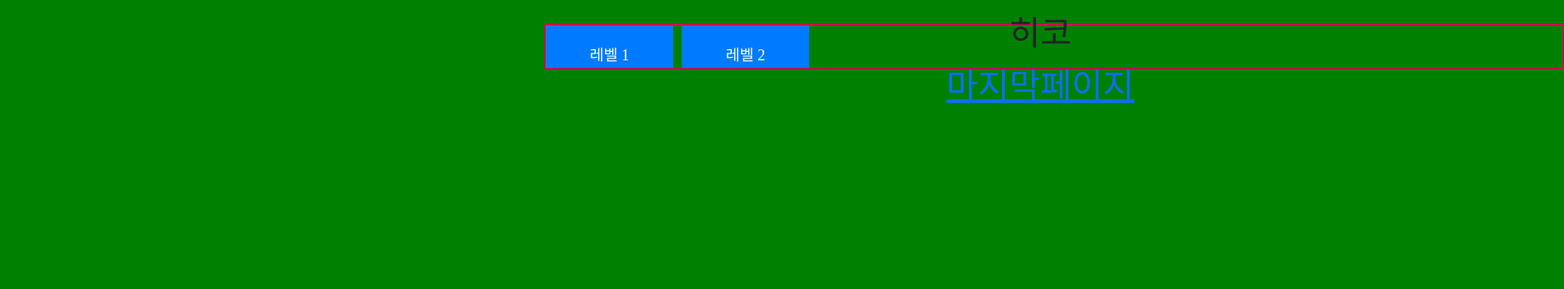
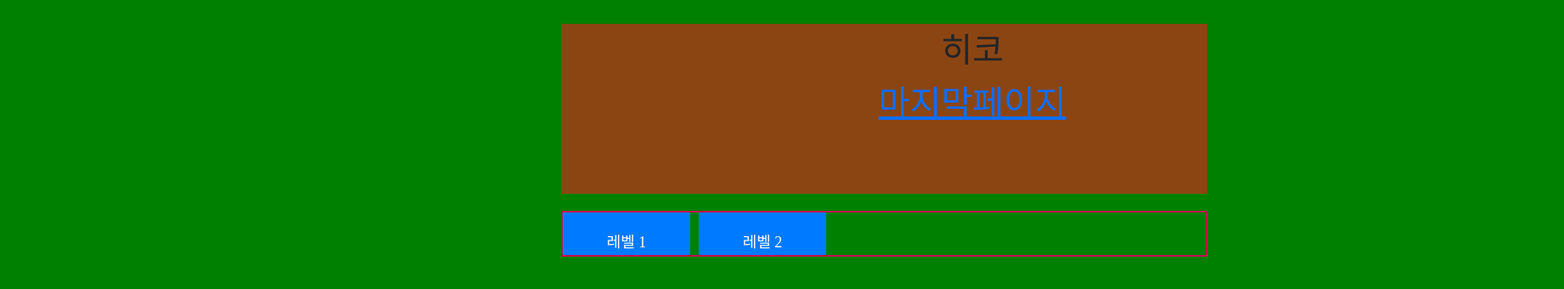
Before and after one commit to mnyu123/HiKo, a React (Create React App) app: page / in a window 1280 px wide. Shown: the top 340 px of the page at 85% size, 1840 px wide, since content can reach past the window. Built offline with nearby package versions, Linux system fonts and the light colour scheme; a web font is replaced by a local one.

Commit message:
시험버전 : 첫페이지 -> 두번째페이지 -> 마지막페이지 이동 가능함

```diff
--- a/src/App.css
+++ b/src/App.css
@@ -1,8 +1,8 @@
 body {
-  display: flex;
+  display: flex ;
   flex-direction: column;
-  align-items: center;
-  justify-content: center;
+  align-items: center ;
+  justify-content: center ;
   height: 100vh;
   margin: 0;
   background-color: #f0f0f0;
--- /dev/null
+++ b/src/css/first.css
@@ -0,0 +1,24 @@
+.mw {
+    max-width: 800px; /* 페이지의 최대 너비 설정 */
+    margin: 0 auto; /* 가운데 정렬 */
+    padding: 20px; /* 페이지 컨텐츠와 경계 사이의 간격 조정 */
+  }
+
+  /* 네비게이션 스타일링 */
+  .first-nav {
+    background-color: #8B4513; /* 배경 색상 설정 */
+    padding: 100px; /* 내부 간격 설정 */
+    display: flex;
+    justify-content: space-between;
+    align-items: center;
+  }
+
+  /* Header 컴포넌트 스타일링 */
+  .first-nav Header {
+    margin-right: 10px; /* Header 컴포넌트와 Button 컴포넌트 사이의 간격 설정 */
+  }
+
+  /* Button 컴포넌트 스타일링 */
+  .first-div Button {
+    /* Button 컴포넌트에 대한 추가 스타일링 */
+  }
--- a/src/pages/First.js
+++ b/src/pages/First.js
@@ -1,11 +1,16 @@
 import Header from "../common/Header";
 import Button from "../common/Button";
+import "../css/first.css";
 
 export default function Frist() {
   return (
     <div className="mw">
-      <Header />
+      <nav className="first-nav">
+        <Header />
+      </nav>
+      <div className="first-div">
       <Button />
+      </div>
     </div>
   );
 }
--- a/src/pages/Second.js
+++ b/src/pages/Second.js
@@ -11,7 +11,6 @@ export default function Second() {
 
   const [timeLeft, setTimeLeft] = useState(300); // 5분(5 * 60초)
 
-  const [answers, setAnswers] = useState([]);
   const [progress, setProgress] = useState(0); // ProgressBar 진행률 상태
 
 
```
